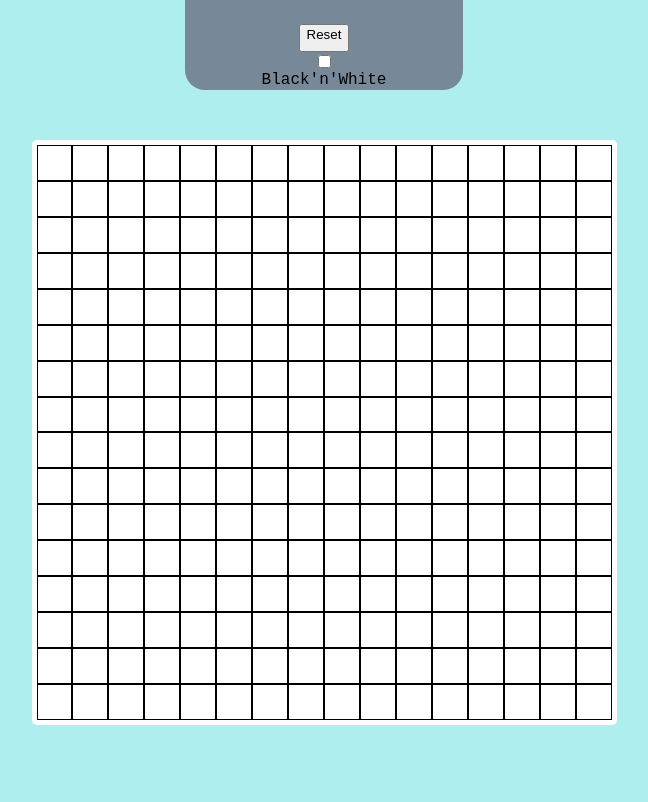
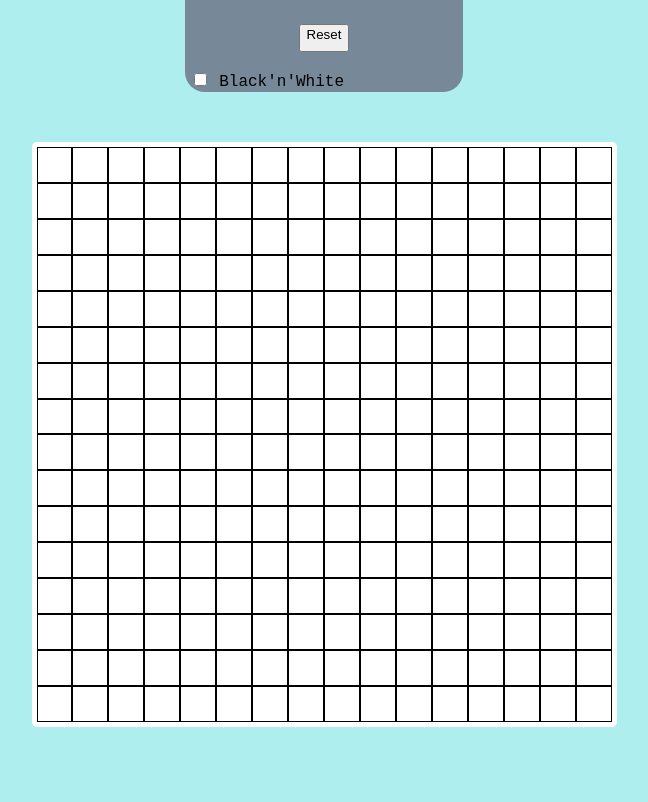
Before and after one commit to LazyKitKat/etch-a-sketch, a plain HTML site: page index.html in a window 1280 px wide. Shown: the part 83-885 px from the top of the page, without its empty margins (316-964 px from the left). Drawn offline with Linux system fonts and the light colour scheme.

```diff
--- a/index.html
+++ b/index.html
@@ -10,10 +10,11 @@
 <body>
     <div id="header">
         <h1>Etch my Sketch</h1>
-<br>
+        <br>
         <button id="resetBtn">Reset</button>
-        <input type="checkbox" id="blacknWhite" onclick="validate()">
-        <label for="blacknWhite">Black'n'White</label>
+        <br>
+        <div id="bw"><input type="checkbox" id="blacknWhite" onclick="validate()">
+        <label for="blacknWhite">Black'n'White</label></div>
     </div>
 
     <div class="container"></div>
--- a/style.css
+++ b/style.css
@@ -13,7 +13,7 @@ body {
     padding: 1px 5px 1px 5px;
     border-radius: 20px;
 }
-#header h1, input, label {
+#header h1 #bw {
     align-self: center;
 }
 
@@ -23,6 +23,7 @@ body {
     align-self: center;
     padding-bottom: 3%;
 }
+
 
 .container {
     margin-top: 50px;
```
